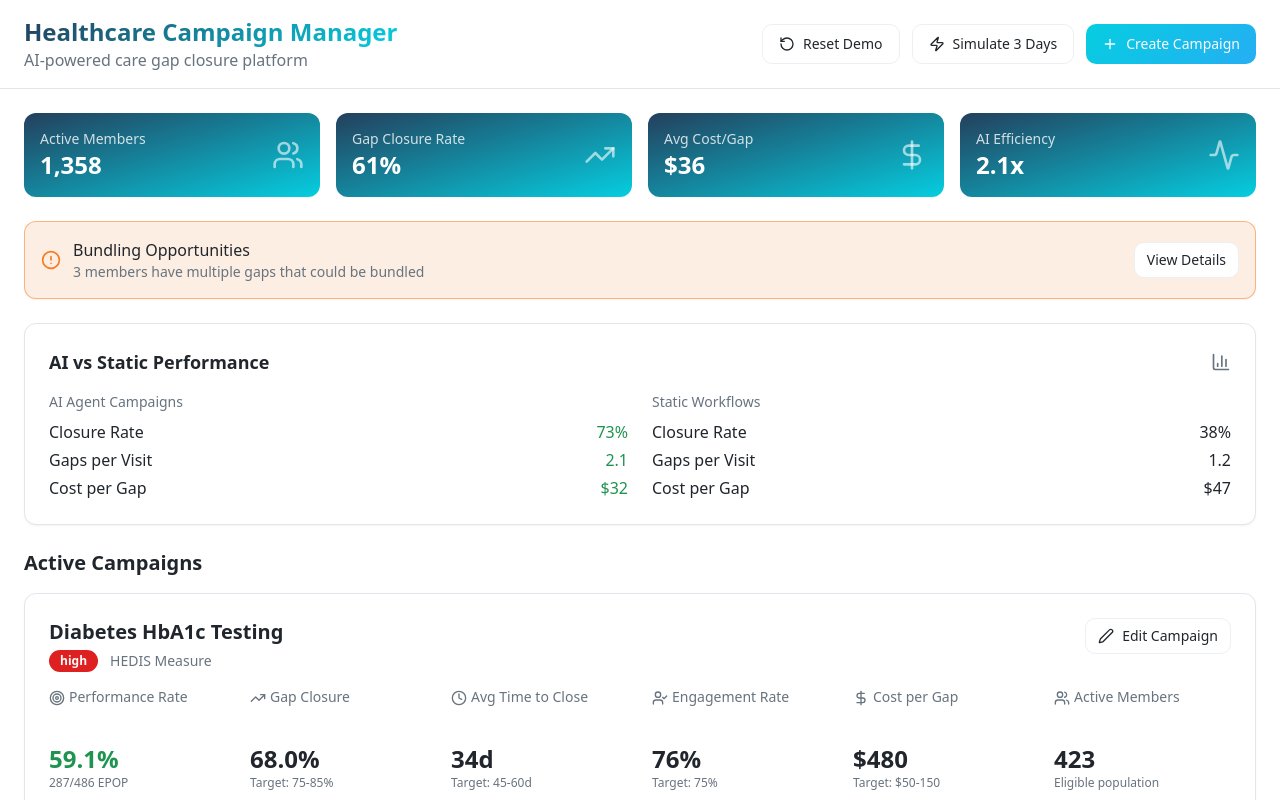
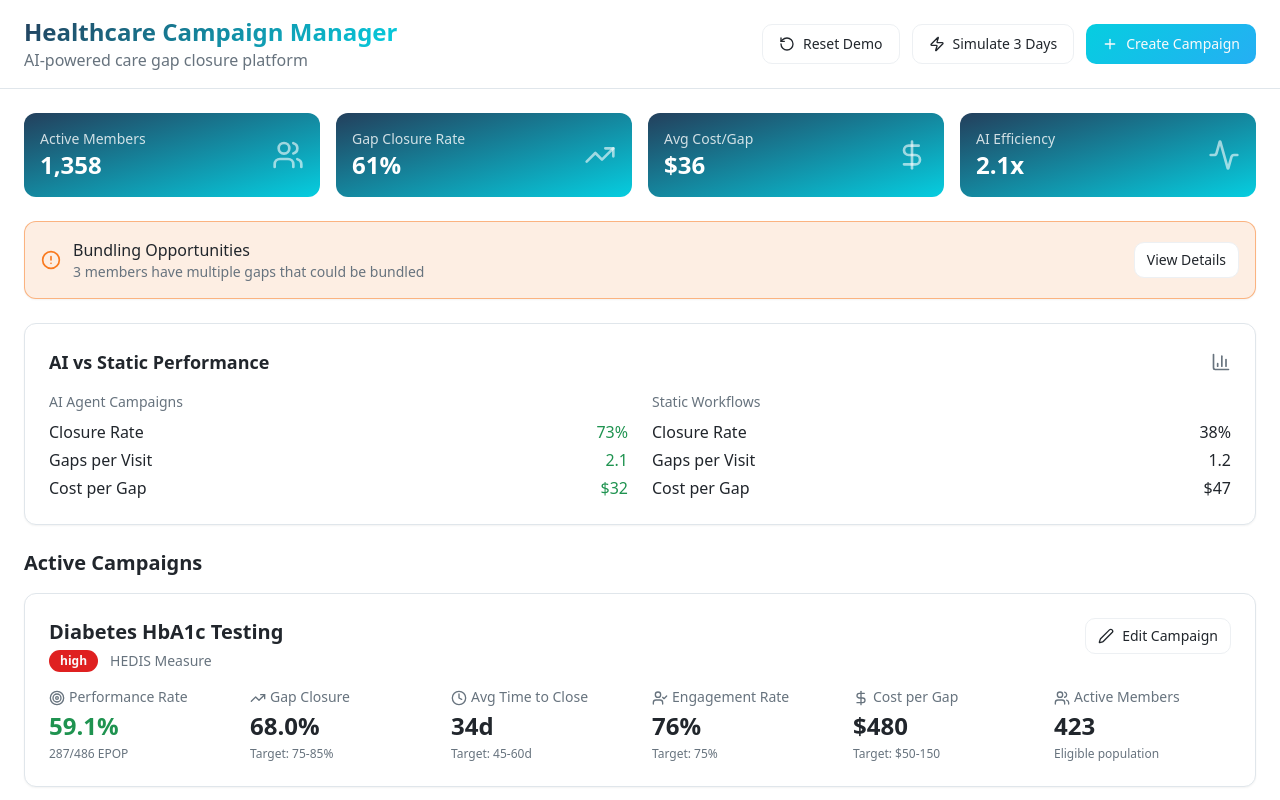
Before and after one commit to w-ash/nexus-care-agent, a React (Vite) app: page / in a window 1280 px wide. Shown: the top 800 px of the page. Built offline with nearby package versions, Linux system fonts and the light colour scheme.

Commit message:
Refactor campaign card layout
Adjusted campaign card structure to reduce whitespace and improve overall layout density.

```diff
--- a/src/components/Dashboard.tsx
+++ b/src/components/Dashboard.tsx
@@ -224,87 +224,75 @@ const Dashboard: React.FC<DashboardProps> = ({ onCreateCampaign, onViewMember, o
                     {/* Industry-standard metrics grid */}
                     <div className="grid grid-cols-2 md:grid-cols-4 lg:grid-cols-6 gap-6">
                       {/* Numerator/Denominator */}
-                      <div className="space-y-0.5 min-h-[120px] flex flex-col">
-                        <div className="flex items-start gap-1 min-h-[35px]">
+                      <div>
+                        <div className="flex items-start gap-1 mb-1">
                           <Target className="w-4 h-4 text-muted-foreground shrink-0 mt-0.5" />
                           <p className="text-sm font-medium text-muted-foreground leading-tight">Performance Rate</p>
                         </div>
-                        <div className="flex-1 flex flex-col justify-center">
-                          <p className="text-2xl font-bold text-success">{performanceRate.toFixed(1)}%</p>
+                        <p className="text-2xl font-bold text-success mb-1">{performanceRate.toFixed(1)}%</p>
                         <p className="text-xs text-muted-foreground">
                           {numerator.toLocaleString()}/{eligiblePopulation.toLocaleString()} EPOP
                         </p>
                       </div>
-                      </div>
 
                       {/* Gap Closure Rate */}
-                      <div className="space-y-0.5 min-h-[120px] flex flex-col">
-                        <div className="flex items-start gap-1 min-h-[35px]">
+                      <div>
+                        <div className="flex items-start gap-1 mb-1">
                           <TrendingUp className="w-4 h-4 text-muted-foreground shrink-0 mt-0.5" />
                           <p className="text-sm font-medium text-muted-foreground leading-tight">Gap Closure</p>
                         </div>
-                        <div className="flex-1 flex flex-col justify-center">
-                          <p className="text-2xl font-bold">{Number(campaign.closureRate).toFixed(1)}%</p>
+                        <p className="text-2xl font-bold mb-1">{Number(campaign.closureRate).toFixed(1)}%</p>
                         <p className="text-xs text-muted-foreground">
                           Target: 75-85%
                         </p>
                       </div>
-                      </div>
 
                       {/* Time to Closure */}
-                      <div className="space-y-0.5 min-h-[120px] flex flex-col">
-                        <div className="flex items-start gap-1 min-h-[35px]">
+                      <div>
+                        <div className="flex items-start gap-1 mb-1">
                           <Clock className="w-4 h-4 text-muted-foreground shrink-0 mt-0.5" />
                           <p className="text-sm font-medium text-muted-foreground leading-tight">Avg Time to Close</p>
                         </div>
-                        <div className="flex-1 flex flex-col justify-center">
-                          <p className="text-2xl font-bold">{avgTimeToClose}d</p>
+                        <p className="text-2xl font-bold mb-1">{avgTimeToClose}d</p>
                         <p className="text-xs text-muted-foreground">
                           Target: 45-60d
                         </p>
                       </div>
-                      </div>
 
                       {/* Member Engagement */}
-                      <div className="space-y-0.5 min-h-[120px] flex flex-col">
-                        <div className="flex items-start gap-1 min-h-[35px]">
+                      <div>
+                        <div className="flex items-start gap-1 mb-1">
                           <UserCheck className="w-4 h-4 text-muted-foreground shrink-0 mt-0.5" />
                           <p className="text-sm font-medium text-muted-foreground leading-tight">Engagement Rate</p>
                         </div>
-                        <div className="flex-1 flex flex-col justify-center">
-                          <p className="text-2xl font-bold">{engagementRate}%</p>
+                        <p className="text-2xl font-bold mb-1">{engagementRate}%</p>
                         <p className="text-xs text-muted-foreground">
                           Target: 75%
                         </p>
                       </div>
-                      </div>
 
                       {/* Cost per Gap */}
-                      <div className="space-y-0.5 min-h-[120px] flex flex-col">
-                        <div className="flex items-start gap-1 min-h-[35px]">
+                      <div>
+                        <div className="flex items-start gap-1 mb-1">
                           <DollarSign className="w-4 h-4 text-muted-foreground shrink-0 mt-0.5" />
                           <p className="text-sm font-medium text-muted-foreground leading-tight">Cost per Gap</p>
                         </div>
-                        <div className="flex-1 flex flex-col justify-center">
-                          <p className="text-2xl font-bold">${costPerGap}</p>
+                        <p className="text-2xl font-bold mb-1">${costPerGap}</p>
                         <p className="text-xs text-muted-foreground">
                           Target: $50-150
                         </p>
                       </div>
-                      </div>
 
                       {/* Active Members */}
-                      <div className="space-y-0.5 min-h-[120px] flex flex-col">
-                        <div className="flex items-start gap-1 min-h-[35px]">
+                      <div>
+                        <div className="flex items-start gap-1 mb-1">
                           <Users className="w-4 h-4 text-muted-foreground shrink-0 mt-0.5" />
                           <p className="text-sm font-medium text-muted-foreground leading-tight">Active Members</p>
                         </div>
-                        <div className="flex-1 flex flex-col justify-center">
-                          <p className="text-2xl font-bold">{campaign.activeMembers.toLocaleString()}</p>
+                        <p className="text-2xl font-bold mb-1">{campaign.activeMembers.toLocaleString()}</p>
                         <p className="text-xs text-muted-foreground">
                           Eligible population
                         </p>
-                        </div>
                       </div>
                     </div>
                   </div>
```
Lines whose indentation alone changed are shown as unchanged.
